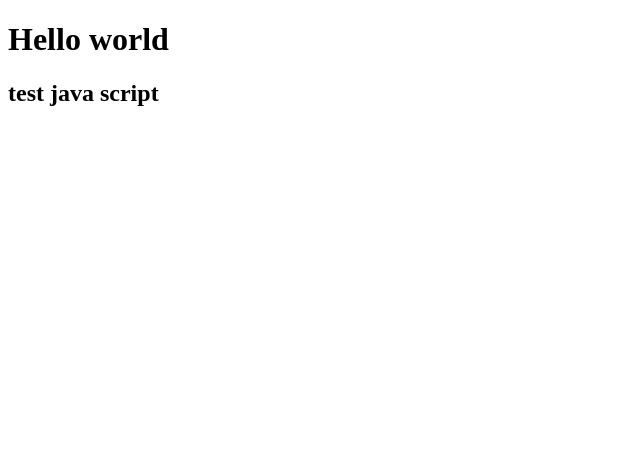
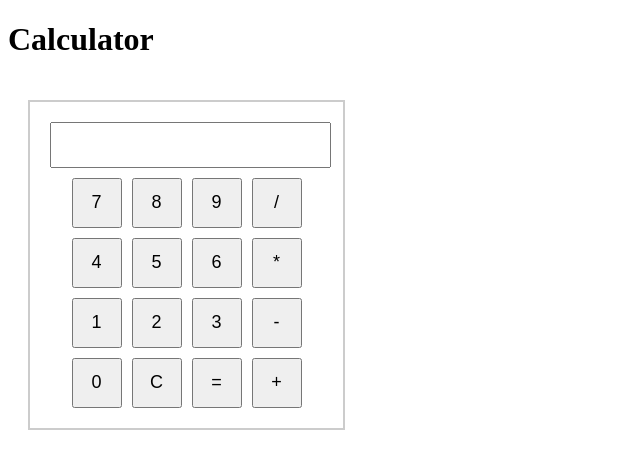
Before and after one commit to GKong001/testbranch, a plain HTML site: page index.html in a window 1280 px wide. Shown: the whole page, without its empty margins (0-640 px from the left). Drawn offline with Linux system fonts and the light colour scheme.

Commit message:
new test_v3

```diff
--- a/index.html
+++ b/index.html
@@ -6,8 +6,7 @@
     <title>Kong</title>
 </head>
 <body>
-    <h1>Hello world</h1>
-    <h2>test java script</h2>
+    <h1>Calculator</h1>
     <script src="script.js"></script>
 </body>
 </html>
--- a/script.js
+++ b/script.js
@@ -1,2 +1,63 @@
-console.log("Udompong Pipatpitayasakul");
-console.log("Kong");
+// script.js
+
+// Create calculator layout dynamically
+const body = document.querySelector('body');
+const calculatorDiv = document.createElement('div');
+calculatorDiv.style.margin = '20px';
+calculatorDiv.style.padding = '20px';
+calculatorDiv.style.border = '2px solid #ccc';
+calculatorDiv.style.display = 'inline-block';
+
+// Input display
+const display = document.createElement('input');
+display.type = 'text';
+display.readOnly = true;
+display.style.width = '100%';
+display.style.height = '40px';
+display.style.fontSize = '20px';
+display.style.textAlign = 'right';
+display.style.marginBottom = '10px';
+calculatorDiv.appendChild(display);
+
+// Button labels
+const buttons = [
+  '7', '8', '9', '/',
+  '4', '5', '6', '*',
+  '1', '2', '3', '-',
+  '0', 'C', '=', '+'
+];
+
+// Create buttons
+const buttonsDiv = document.createElement('div');
+buttonsDiv.style.display = 'grid';
+buttonsDiv.style.gridTemplateColumns = 'repeat(4, 50px)';
+buttonsDiv.style.gap = '10px';
+buttonsDiv.style.justifyContent = 'center';
+
+buttons.forEach(label => {
+  const button = document.createElement('button');
+  button.textContent = label;
+  button.style.height = '50px';
+  button.style.width = '50px';
+  button.style.fontSize = '18px';
+  button.addEventListener('click', () => handleButtonClick(label));
+  buttonsDiv.appendChild(button);
+});
+
+calculatorDiv.appendChild(buttonsDiv);
+body.appendChild(calculatorDiv);
+
+// Handle button click logic
+function handleButtonClick(label) {
+  if (label === 'C') {
+    display.value = '';
+  } else if (label === '=') {
+    try {
+      display.value = eval(display.value);
+    } catch {
+      display.value = 'Error';
+    }
+  } else {
+    display.value += label;
+  }
+}
--- /dev/null
+++ b/slyle.css
@@ -0,0 +1,57 @@
+body {
+    font-family: Arial, sans-serif;
+    text-align: center;
+    background-color: #f4f4f4;
+    margin: 0;
+    padding: 20px;
+}
+
+h1 {
+    color: #333;
+}
+
+.calculator {
+    display: inline-block;
+    background: #fff;
+    border-radius: 10px;
+    box-shadow: 0 4px 10px rgba(0, 0, 0, 0.2);
+    padding: 20px;
+    margin-top: 20px;
+}
+
+#result {
+    width: 100%;
+    height: 50px;
+    font-size: 18px;
+    text-align: right;
+    border: 1px solid #ddd;
+    border-radius: 5px;
+    margin-bottom: 10px;
+    padding: 5px;
+    background-color: #f9f9f9;
+}
+
+.buttons {
+    display: grid;
+    grid-template-columns: repeat(4, 1fr);
+    gap: 10px;
+}
+
+button {
+    padding: 15px;
+    font-size: 16px;
+    border: none;
+    border-radius: 5px;
+    background-color: #007bff;
+    color: white;
+    cursor: pointer;
+    transition: background 0.3s;
+}
+
+button:hover {
+    background-color: #0056b3;
+}
+
+button:active {
+    background-color: #003f7f;
+}
```
